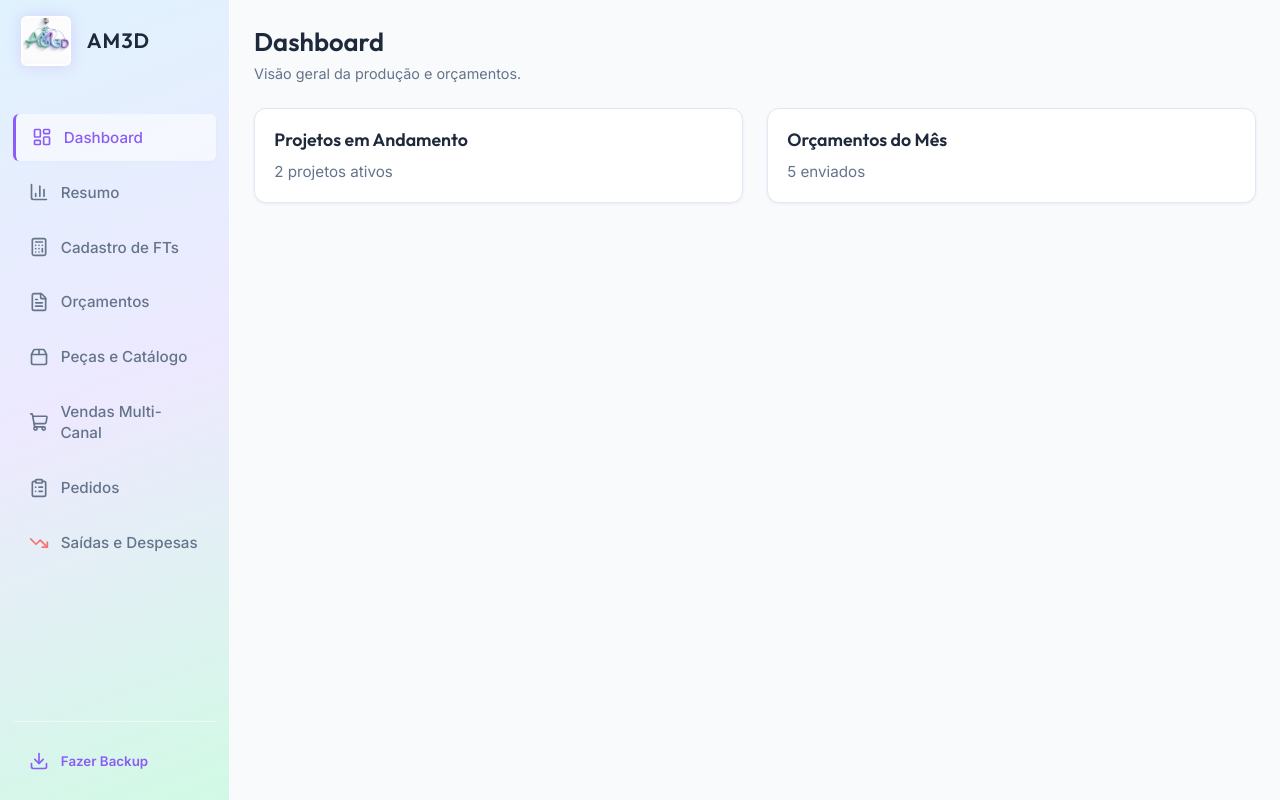
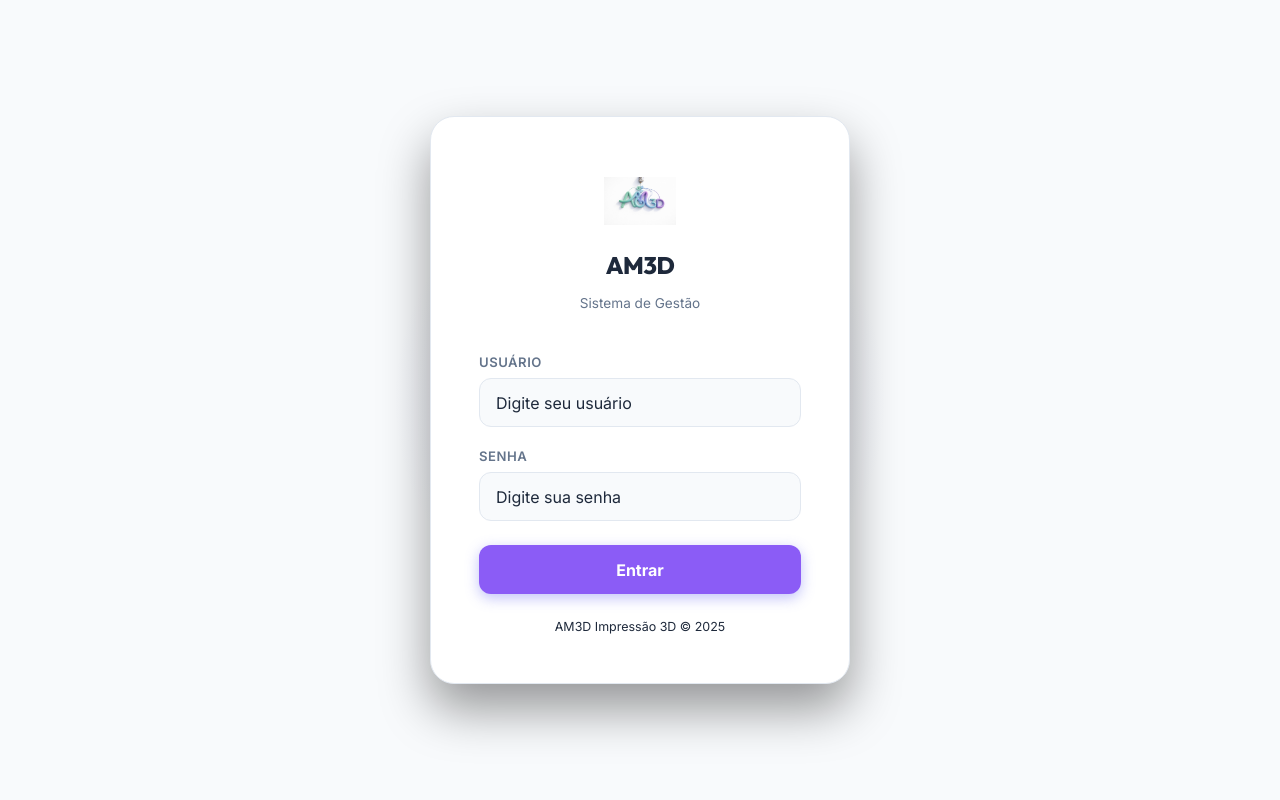
Before and after one commit to amaroemateu3d/amaroemateu, a React (Vite) app: page / in a window 1280 px wide. Built offline with nearby package versions, Linux system fonts and the light colour scheme; no server answers.

Commit message:
feat: add login screen and auth protection

```diff
--- a/src/App.jsx
+++ b/src/App.jsx
@@ -1,5 +1,6 @@
 import { useState, useEffect } from 'react';
 import { BrowserRouter, Routes, Route } from 'react-router-dom';
+import { supabase } from './supabaseClient';
 import AppLayout from './layouts/AppLayout';
 import Dashboard from './pages/Dashboard';
 import FichasTecnicas from './pages/FichasTecnicas';
@@ -9,13 +10,13 @@ import Vendas from './pages/Vendas';
 import Saidas from './pages/Saidas';
 import Pedidos from './pages/Pedidos';
 import Resumo from './pages/Resumo';
+import Login from './pages/Login';
 import './splash.css';
 
 function SplashScreen({ onDone }) {
   const [fading, setFading] = useState(false);
 
   useEffect(() => {
-    // Starts fade-out after 1.8s, then calls onDone after transition
     const t1 = setTimeout(() => setFading(true), 1800);
     const t2 = setTimeout(() => onDone(), 2400);
     return () => { clearTimeout(t1); clearTimeout(t2); };
@@ -35,6 +36,29 @@ function SplashScreen({ onDone }) {
 
 function App() {
   const [ready, setReady] = useState(false);
+  const [session, setSession] = useState(null);
+  const [checkingAuth, setCheckingAuth] = useState(true);
+
+  useEffect(() => {
+    // Verifica sessão atual
+    supabase.auth.getSession().then(({ data: { session } }) => {
+      setSession(session);
+      setCheckingAuth(false);
+    });
+
+    // Escuta mudanças de autenticação (login/logout)
+    const { data: { subscription } } = supabase.auth.onAuthStateChange((_event, session) => {
+      setSession(session);
+    });
+
+    return () => subscription.unsubscribe();
+  }, []);
+
+  // Enquanto verifica autenticação, mostra splash
+  if (checkingAuth) return null;
+
+  // Se não estiver logado, mostra tela de login
+  if (!session) return <Login />;
 
   return (
     <>
--- /dev/null
+++ b/src/pages/Login.css
@@ -0,0 +1,150 @@
+.login-page {
+  min-height: 100vh;
+  display: flex;
+  align-items: center;
+  justify-content: center;
+  background: var(--bg-primary);
+  position: relative;
+  overflow: hidden;
+}
+
+.login-bg-glow {
+  position: absolute;
+  width: 500px;
+  height: 500px;
+  border-radius: 50%;
+  background: radial-gradient(circle, rgba(99, 102, 241, 0.15) 0%, transparent 70%);
+  top: 50%;
+  left: 50%;
+  transform: translate(-50%, -50%);
+  pointer-events: none;
+}
+
+.login-card {
+  background: var(--bg-surface);
+  border: 1px solid var(--border-color);
+  border-radius: 24px;
+  padding: 3rem;
+  width: 100%;
+  max-width: 420px;
+  box-shadow: 0 25px 50px rgba(0, 0, 0, 0.4);
+  animation: slideUp 0.4s ease;
+  position: relative;
+  z-index: 1;
+}
+
+.login-logo {
+  display: flex;
+  flex-direction: column;
+  align-items: center;
+  margin-bottom: 2.5rem;
+  gap: 0.75rem;
+}
+
+.login-logo img {
+  width: 72px;
+  height: 72px;
+  object-fit: contain;
+}
+
+.login-logo h1 {
+  font-size: 1.5rem;
+  font-weight: 800;
+  color: var(--text-primary);
+  margin: 0;
+  letter-spacing: -0.5px;
+}
+
+.login-logo p {
+  font-size: 0.85rem;
+  color: var(--text-secondary);
+  margin: 0;
+}
+
+.login-form {
+  display: flex;
+  flex-direction: column;
+  gap: 1.25rem;
+}
+
+.login-field {
+  display: flex;
+  flex-direction: column;
+  gap: 0.4rem;
+}
+
+.login-field label {
+  font-size: 0.82rem;
+  font-weight: 600;
+  color: var(--text-secondary);
+  text-transform: uppercase;
+  letter-spacing: 0.5px;
+}
+
+.login-field input {
+  width: 100%;
+  padding: 0.85rem 1rem;
+  background: var(--bg-primary);
+  border: 1.5px solid var(--border-color);
+  border-radius: 12px;
+  color: var(--text-primary);
+  font-size: 1rem;
+  font-family: inherit;
+  transition: all 0.2s;
+  box-sizing: border-box;
+}
+
+.login-field input:focus {
+  outline: none;
+  border-color: var(--accent-primary);
+  background: var(--bg-surface);
+  box-shadow: 0 0 0 3px var(--accent-subtle);
+}
+
+.login-field input::placeholder {
+  color: var(--text-muted);
+}
+
+.login-error {
+  background: rgba(239, 68, 68, 0.1);
+  border: 1px solid rgba(239, 68, 68, 0.3);
+  color: #f87171;
+  padding: 0.75rem 1rem;
+  border-radius: 10px;
+  font-size: 0.88rem;
+  text-align: center;
+}
+
+.login-btn {
+  width: 100%;
+  padding: 0.9rem;
+  background: var(--accent-primary);
+  color: white;
+  border: none;
+  border-radius: 12px;
+  font-size: 1rem;
+  font-weight: 700;
+  cursor: pointer;
+  transition: all 0.2s;
+  margin-top: 0.25rem;
+  font-family: inherit;
+  box-shadow: 0 4px 14px rgba(99, 102, 241, 0.4);
+}
+
+.login-btn:hover:not(:disabled) {
+  background: var(--accent-hover);
+  transform: translateY(-1px);
+  box-shadow: 0 6px 20px rgba(99, 102, 241, 0.5);
+}
+
+.login-btn:disabled {
+  opacity: 0.6;
+  cursor: not-allowed;
+}
+
+.login-footer {
+  text-align: center;
+  margin-top: 1.5rem;
+  font-size: 0.78rem;
+  color: var(--text-muted);
+}
--- /dev/null
+++ b/src/pages/Login.jsx
@@ -0,0 +1,85 @@
+import { useState } from 'react';
+import { supabase } from '../supabaseClient';
+import './Login.css';
+
+// Mapeamento: usuário → email no Supabase
+const USER_MAP = {
+  daniel: 'daniel@am3d.app',
+  cintia: 'cintia@am3d.app',
+};
+
+export default function Login() {
+  const [usuario, setUsuario] = useState('');
+  const [senha, setSenha] = useState('');
+  const [erro, setErro] = useState('');
+  const [loading, setLoading] = useState(false);
+
+  async function handleLogin(e) {
+    e.preventDefault();
+    setErro('');
+    setLoading(true);
+
+    const email = USER_MAP[usuario.toLowerCase().trim()];
+
+    if (!email) {
+      setErro('Usuário não encontrado.');
+      setLoading(false);
+      return;
+    }
+
+    const { error } = await supabase.auth.signInWithPassword({ email, password: senha });
+
+    if (error) {
+      setErro('Usuário ou senha incorretos.');
+    }
+
+    setLoading(false);
+  }
+
+  return (
+    <div className="login-page">
+      <div className="login-bg-glow" />
+      <div className="login-card">
+        <div className="login-logo">
+          <img src="/logo.png" alt="AM3D Logo" />
+          <h1>AM3D</h1>
+          <p>Sistema de Gestão</p>
+        </div>
+
+        <form className="login-form" onSubmit={handleLogin}>
+          <div className="login-field">
+            <label>Usuário</label>
+            <input
+              type="text"
+              placeholder="Digite seu usuário"
+              value={usuario}
+              onChange={e => setUsuario(e.target.value)}
+              autoComplete="username"
+              required
+            />
+          </div>
+
+          <div className="login-field">
+            <label>Senha</label>
+            <input
+              type="password"
+              placeholder="Digite sua senha"
+              value={senha}
+              onChange={e => setSenha(e.target.value)}
+              autoComplete="current-password"
+              required
+            />
+          </div>
+
+          {erro && <div className="login-error">{erro}</div>}
+
+          <button type="submit" className="login-btn" disabled={loading}>
+            {loading ? 'Entrando...' : 'Entrar'}
+          </button>
+        </form>
+
+        <div className="login-footer">AM3D Impressão 3D © 2025</div>
+      </div>
+    </div>
+  );
+}
```
